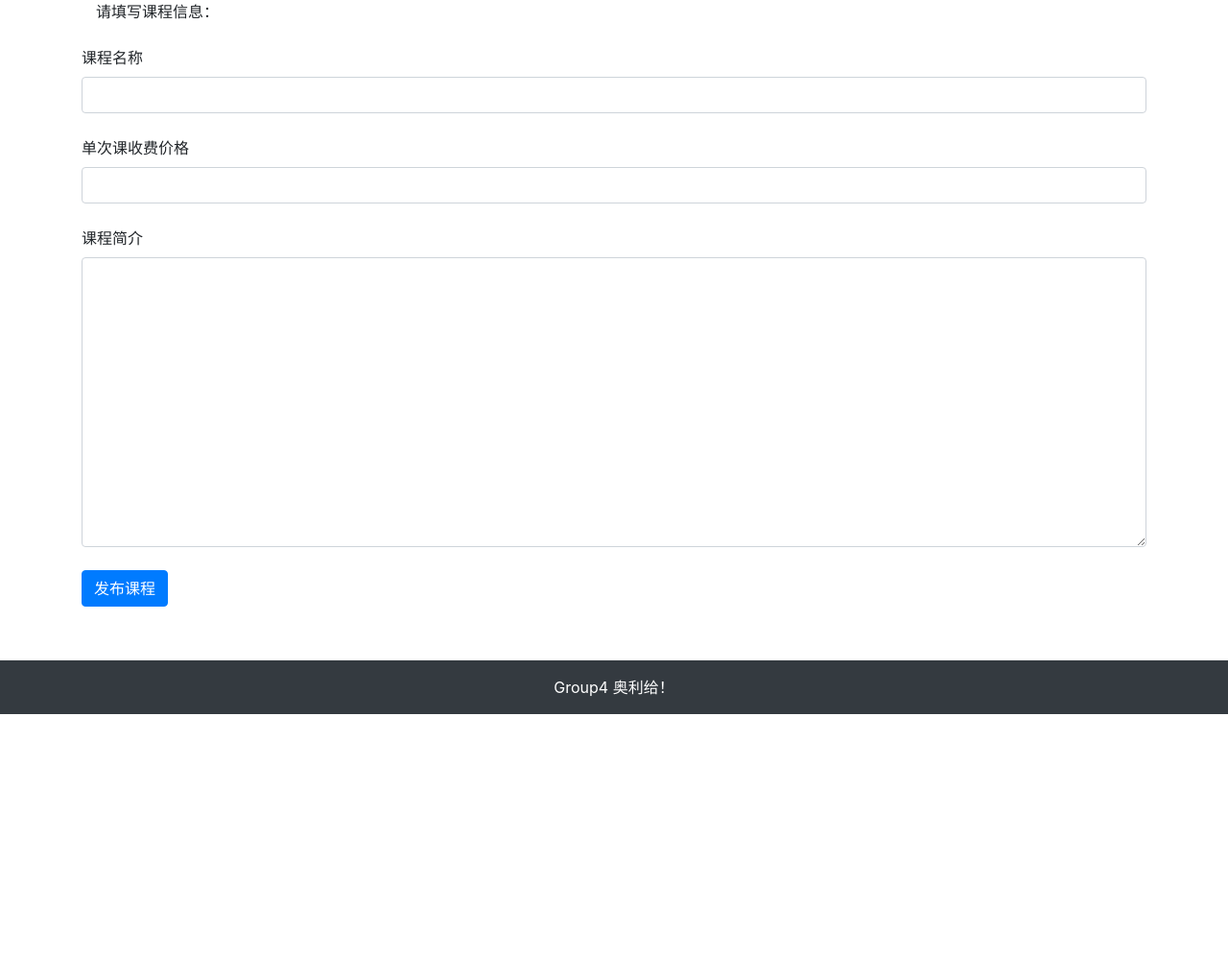
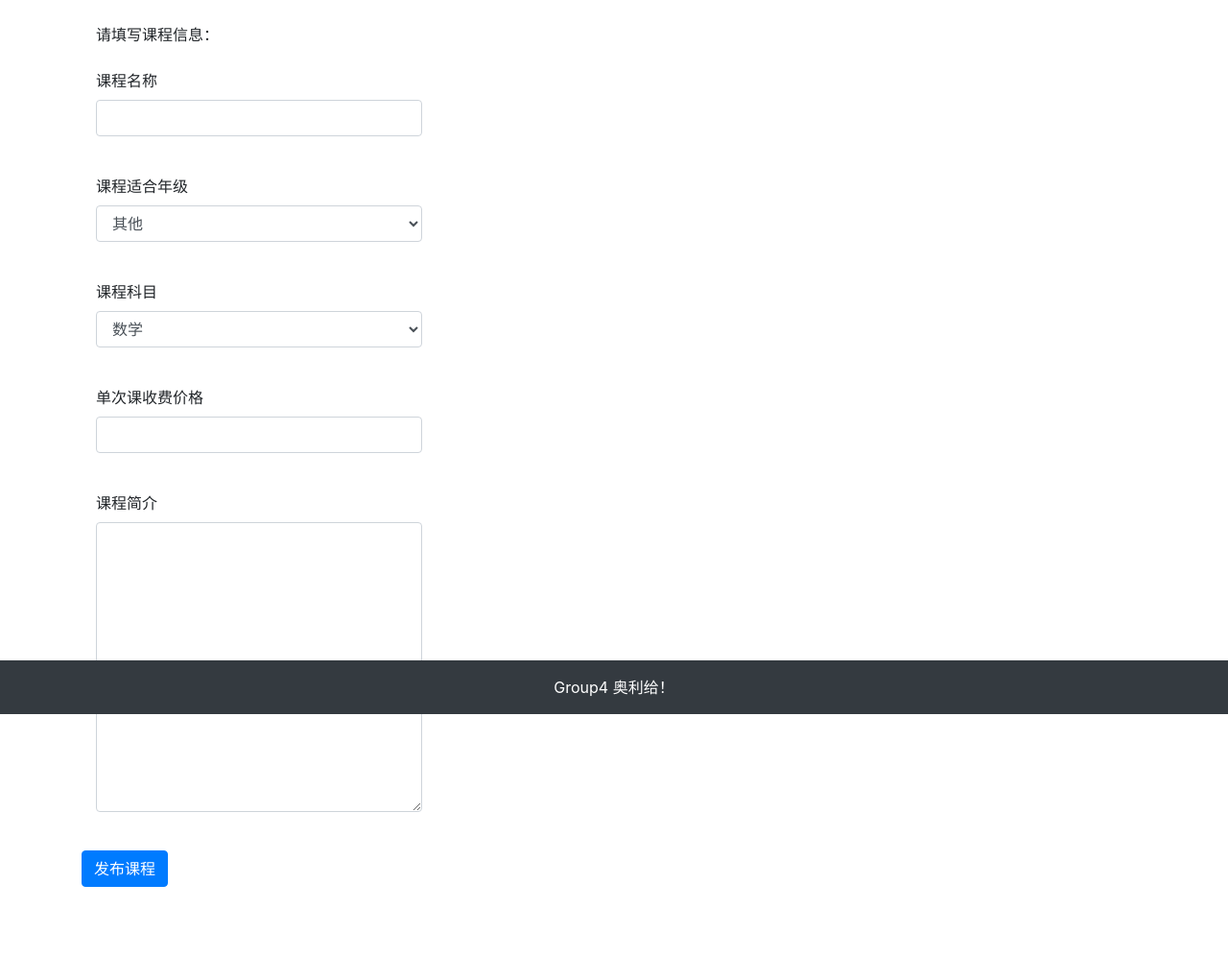
Before and after one commit to ctr-226/Group4, a Django app: template Tutor_system_group4/templates/Course/increase_course.html in a window 1280 px wide. Shown: the part 56-1052 px from the top of the page at 96% size. Before the commit the page ends 800 px from the top, so only its background shows below. Run offline with Django 3.2, Linux system fonts and the light colour scheme; the template is opened without the code that fills it, so the values that code supplies are empty; some libraries are stand-ins or nearby versions.

Commit message:
老师发布课程功能完成

```diff
--- a/Tutor_system_group4/Course/views.py
+++ b/Tutor_system_group4/Course/views.py
@@ -1,4 +1,4 @@
-from User_Profile.models import Student, User
+from User_Profile.models import Teacher, Student, User
 from django.contrib.auth.decorators import login_required
 
 from django.contrib.auth import authenticate, login, logout, get_user_model
@@ -74,10 +74,11 @@ def increase_course(request):
                 return HttpResponse("你没有权限修改此用户信息。")
 
             course_form = CourseForm(request.POST)
+            this_teacher = Teacher.objects.get(teacher_user_id=request.user.id)
             if course_form.is_valid():
                 new_course = course_form.save(commit=False)
                 # 还要存一些表单给不了的数据
-                new_course.teacher = user
+                new_course.teacher = this_teacher
                 new_course.state_match = False
                 new_course.save()
                 return redirect("Course:increase_course")
--- a/Tutor_system_group4/templates/Course/increase_course.html
+++ b/Tutor_system_group4/templates/Course/increase_course.html
@@ -10,26 +10,66 @@
 	<div class="container">
 		<div class="row">
 			<div class="col-12">
+				<br/>
 				<div class="col-md-4">请填写课程信息：</div>
-			</br>
+				<br/>
 				<form method="post" action=".">
 					{% csrf_token %}
 					<!-- nickname -->
+					<div class="form-group col-md-4">
 						<label for="nickname">课程名称</label>
 						<input type="text" class="form-control" id="nickname" name="nickname">
-				<br/>
+					</div>
+					<br>
+
+
 					<!-- grade_course -->
+					<div class="form-group col-md-4">
+						<label for="grade_course">课程适合年级</label>
+						<select class="form-control" id="grade_course" name="grade_course">
+							<option value="0">小学一年级至三年级</option>
+							<option value="1">小学四年级至六年级</option>
+							<option value="2">初一</option>
+							<option value="3">初二</option>
+							<option value="4">初三</option>
+							<option value="5">高一</option>
+							<option value="6">高二</option>
+							<option value="7">高三</option>
+							<option value="8" selected>其他<option>
+						</select>
+					</div>
+					<br>
 
 					<!-- subject -->
+					<div class="form-group col-md-4">
+						<label for="subject">课程科目</label>
+						<select class="form-control" id="subject" name="subject">
+							<option value="zh">语文</option>
+							<option value="math" selected>数学</option>
+							<option value="en">英语</option>
+							<option value="phy">物理</option>
+							<option value="che">化学</option>
+							<option value="bio">生物</option>
+							<option value="pol">政治</option>
+							<option value="his">历史</option>
+							<option value="geo">地理</option>
+						</select>
+					</div>
+					<br>
 
 					<!-- charge -->
+					<div class="form-group col-md-4">
 						<label for="charge">单次课收费价格</label>
 						<input type="text" class="form-control" id="charge" name="charge">
-				<br/>
+					</div>
+					<br>
+
 					<!-- introduction -->
+					<div class="form-group col-md-4">
 						<label for="introduction">课程简介</label>
 						<textarea type="text" class="form-control" id="introduction" name="introduction" rows="12"> </textarea>
-				<br/>
+					</div>
+					<br>
 
 					<!-- 提交按钮 -->
 					<button type="submit" class="btn btn-primary">发布课程</button>
```
Lines whose indentation alone changed are shown as unchanged.
